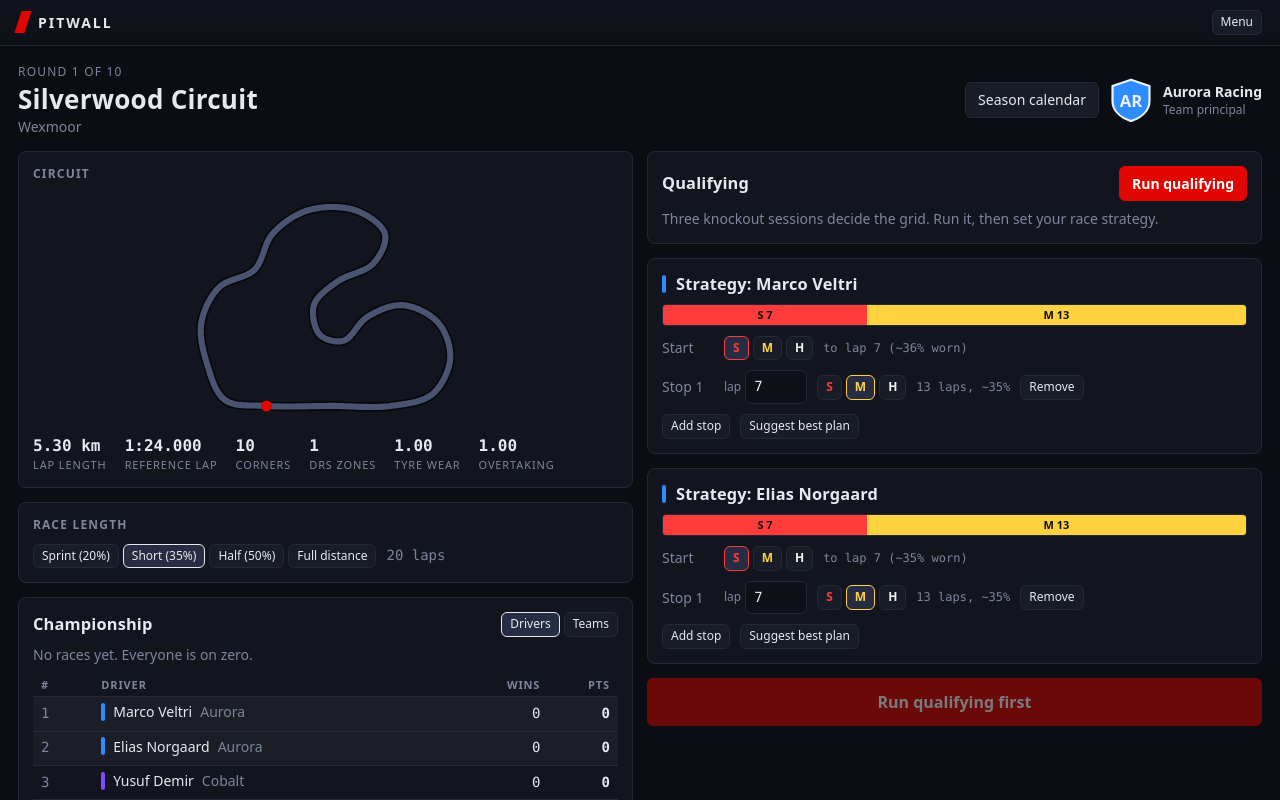
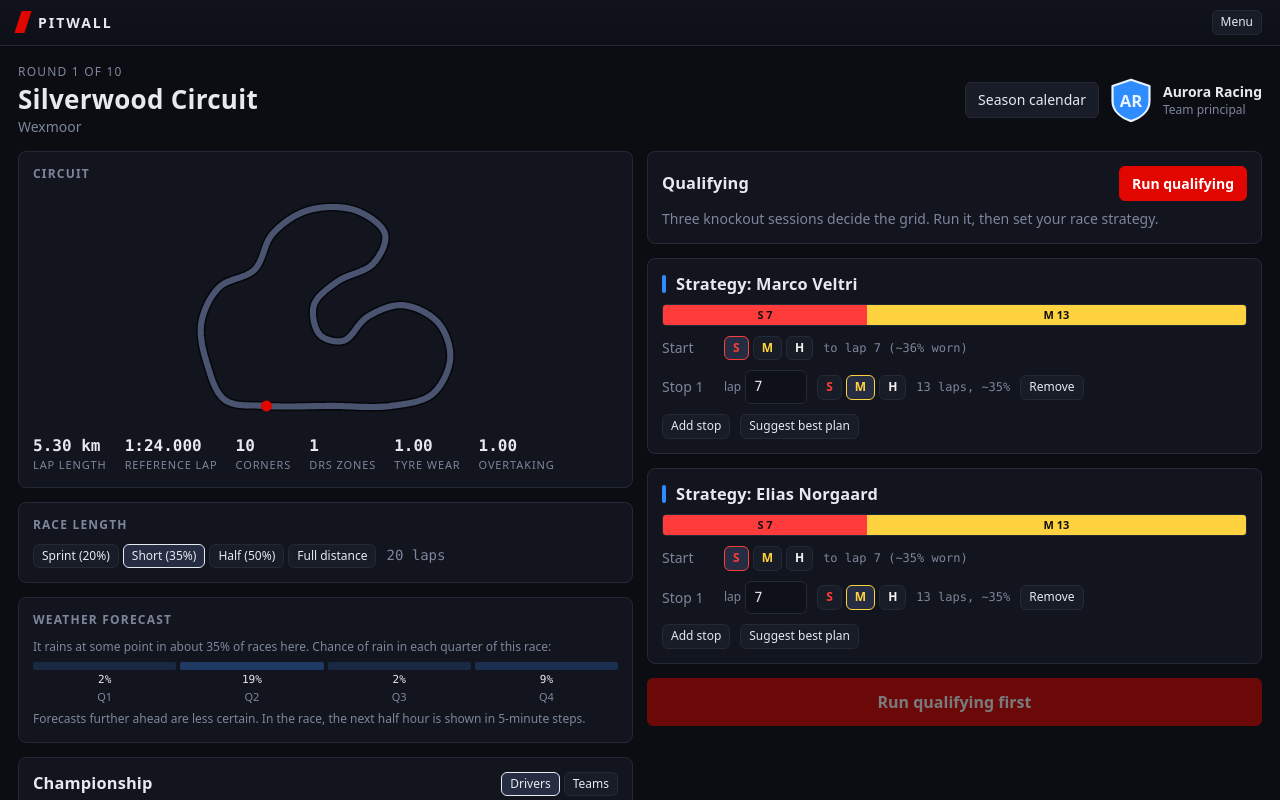
Before and after one commit to Jatzo/Pitwall, a React (Vite) app: page / in a window 1280 px wide. Both pictures are taken after a click on the button "Start new season". Shown: the top 800 px of the page. Built offline with nearby package versions, Linux system fonts and the light colour scheme.

Commit message:
The pit wall shows the weather, and the race pauses when rain starts or the tyre call changes.
A conditions panel gives the line wetness, what each tyre class costs now and a 30-minute forecast.
The weekend hub forecasts each quarter of the race and offers wet tyres on a wet grid.
172 tests.

```diff
--- a/src/App.tsx
+++ b/src/App.tsx
@@ -130,6 +130,7 @@ export function App() {
       seed: setup.seed,
       playerTeamId: career.playerTeamId,
       strategies: setup.plans,
+      weather: setup.weather,
     };
     setScreen({ name: 'race', config, key: Date.now() });
   };
--- a/src/styles.css
+++ b/src/styles.css
@@ -194,3 +194,9 @@ table.tbl { width: 100%; border-collapse: collapse; }
   .calendar { grid-template-columns: 1fr; }
   .calendar-round { grid-template-columns: 1fr; }
 }
+
+/* ----- conditions ----- */
+.forecast { display: grid; grid-template-columns: repeat(6, 1fr); gap: 4px; }
+.forecast > div { display: flex; flex-direction: column; align-items: center; gap: 2px; font-size: 11px; }
+.forecast i { width: 100%; height: 8px; border-radius: 2px; background: #3b8bff; display: block; }
+.status-pill.rain { background: #12305c; color: #9cc4ff; }
--- a/src/ui/CarPanel.tsx
+++ b/src/ui/CarPanel.tsx
@@ -5,6 +5,7 @@ import { TUNING } from '../engine/tuning.ts';
 import { CLIFF_START, COMPOUNDS, PIT_COMPOUNDS } from '../engine/tyres.ts';
 import type { EngineMode, PaceMode, RaceCommand, StrategyPlan } from '../engine/types.ts';
 import { TeamLogo } from './TeamLogo.tsx';
+import { Conditions } from './Conditions.tsx';
 import { PlanEditor } from './PlanEditor.tsx';
 
 interface Props {
@@ -125,6 +126,8 @@ export function CarPanel({ sim, car, dispatch }: Props) {
         </div>}
       </div>
 
+      <Conditions sim={sim} />
+
       {mine && !out && (
         <>
           <div className="panel">
--- /dev/null
+++ b/src/ui/Conditions.tsx
@@ -0,0 +1,63 @@
+import type { RaceSim } from '../engine/race.ts';
+import { classPenalties } from '../engine/tyres.ts';
+import type { TyreClass } from '../engine/tyres.ts';
+import { RAIN_THRESHOLD, forecast } from '../engine/weather.ts';
+
+export const CLASS_NAMES: Record<TyreClass, string> = { slick: 'Slicks', inter: 'Intermediates', wet: 'Full wets' };
+
+/** A plain word for the weather now. */
+export function weatherWord(rain: number, wetness: number): string {
+  if (rain <= RAIN_THRESHOLD) return wetness > 0.02 ? 'Drying' : 'Dry';
+  if (rain < 0.35) return 'Light rain';
+  if (rain < 0.7) return 'Rain';
+  return 'Heavy rain';
+}
+
+/** "Slicks +2.1 s, intermediates +0.4 s, full wets +1.3 s a lap" for the racing line now. */
+export function classCostLine(wetness: number): string {
+  const cost = classPenalties(wetness);
+  return (['slick', 'inter', 'wet'] as const).map((c) => `${CLASS_NAMES[c]} +${cost[c].toFixed(1)} s`).join(', ') + ' a lap';
+}
+
+interface Props {
+  sim: RaceSim;
+}
+
+/** The weather now, what it costs each kind of tyre, and the next half hour's forecast. */
+export function Conditions({ sim }: Props) {
+  const rainChance = sim.track.def.rainChance ?? 0;
+  const windows = forecast(sim.weather, sim.cfg.seed, rainChance, sim.time);
+  const cost = classPenalties(sim.wetness);
+  const best = (['slick', 'inter', 'wet'] as const).reduce((a, b) => (cost[b] < cost[a] ? b : a));
+  return (
+    <div className="panel">
+      <h3>Conditions</h3>
+      <div className="row" style={{ marginBottom: 6 }}>
+        <b>{weatherWord(sim.rain, sim.wetness)}</b>
+        <span style={{ flex: 1 }} />
+        <span className="muted">Racing line</span>
+        <span className="num">{Math.round(sim.wetness * 100)}% wet</span>
+      </div>
+      <div className="meter" role="meter" aria-label="Racing line wetness" aria-valuenow={Math.round(sim.wetness * 100)} aria-valuemin={0} aria-valuemax={100}>
+        <i style={{ width: `${sim.wetness * 100}%`, background: '#3b8bff' }} />
+        <b style={{ left: '14%' }} />
+        <b style={{ left: '56%' }} />
+      </div>
+      <div className="muted" style={{ fontSize: 12, margin: '6px 0 10px' }}>
+        {sim.wetness > 0
+          ? `${CLASS_NAMES[best]} suit the line now. ${classCostLine(sim.wetness)}.`
+          : 'Dry line. Intermediates would lose about 2.5 s a lap here.'}
+      </div>
+      <div className="muted" style={{ fontSize: 12, marginBottom: 4 }}>Chance of rain, next 30 minutes</div>
+      <div className="forecast" role="list" aria-label="Rain forecast for the next 30 minutes">
+        {windows.map((w, i) => (
+          <div key={w.fromS} role="listitem" aria-label={`${i === 0 ? 'Now' : `In ${i * 5} minutes`}: ${Math.round(w.chance * 100)}% chance of rain`}>
+            <i style={{ opacity: 0.15 + 0.85 * w.chance }} />
+            <span className="num">{Math.round(w.chance * 100)}%</span>
+            <span className="muted">{i === 0 ? 'now' : `+${i * 5}m`}</span>
+          </div>
+        ))}
+      </div>
+    </div>
+  );
+}
--- a/src/ui/RaceScreen.tsx
+++ b/src/ui/RaceScreen.tsx
@@ -4,6 +4,7 @@ import type { RaceConfig } from '../engine/race.ts';
 import type { RaceCommand } from '../engine/types.ts';
 import { CarPanel } from './CarPanel.tsx';
 import { DecisionPrompt } from './DecisionPrompt.tsx';
+import { weatherWord } from './Conditions.tsx';
 import { EventFeed } from './EventFeed.tsx';
 import { nextMoment, watchMoments } from './moments.ts';
 import type { Moment } from './moments.ts';
@@ -169,6 +170,11 @@ export function RaceScreen({ config, onFinish }: Props) {
         <span className="muted">{sim.track.def.location}</span>
         {pill}
         <span className="num">Lap {done ? sim.totalLaps : lap} / {sim.totalLaps}</span>
+        {(sim.rain > 0 || sim.wetness > 0) && (
+          <span className="status-pill rain">
+            {weatherWord(sim.rain, sim.wetness).toUpperCase()} · {Math.round(sim.wetness * 100)}% WET
+          </span>
+        )}
         <span style={{ flex: 1 }} />
         {sim.phase === 'grid' ? (
           <button className="btn primary" onClick={lightsOut}>Lights out</button>
--- a/src/ui/TrackMap.tsx
+++ b/src/ui/TrackMap.tsx
@@ -175,6 +175,9 @@ export function TrackMap({ sim, selectedId, onSelect, alpha, showAllLabels }: Pr
   return (
     <svg viewBox={vb} preserveAspectRatio="xMidYMid meet" role="img" aria-label={`Live map of ${t.def.name}`}>
       <TrackLayer sim={sim} />
+      {sim.rain > 0 && (
+        <rect x={t.bounds.minX - pad} y={t.bounds.minY - pad} width={t.bounds.maxX - t.bounds.minX + pad * 2} height={t.bounds.maxY - t.bounds.minY + pad * 2} fill="#3b8bff" opacity={0.05 + 0.12 * sim.rain} pointerEvents="none" />
+      )}
       {draw.map((car) => {
         const dist = interp(car.prevDist, car.dist, sim.phase === 'racing' ? alpha : 1);
         const lat = interp(car.prevLat, car.lat, sim.phase === 'racing' ? alpha : 1);
--- a/src/ui/WeekendHub.tsx
+++ b/src/ui/WeekendHub.tsx
@@ -6,6 +6,9 @@ import { runQualifying } from '../engine/qualifying.ts';
 import type { QualifyingResult } from '../engine/qualifying.ts';
 import { RaceSim } from '../engine/race.ts';
 import { Track } from '../engine/track.ts';
+import { PIT_COMPOUNDS, bestClass } from '../engine/tyres.ts';
+import { RAIN_THRESHOLD, forecast, generateWeather, rainAt } from '../engine/weather.ts';
+import type { WeatherTimeline } from '../engine/weather.ts';
 import type { StrategyPlan, TeamDef } from '../engine/types.ts';
 import { currentRound, raceSeed } from '../state/season.ts';
 import type { Career } from '../state/season.ts';
@@ -20,6 +23,7 @@ export interface RaceSetup {
   grid: string[];
   plans: Record<string, StrategyPlan>;
   seed: number;
+  weather: WeatherTimeline;
 }
 
 interface Props {
@@ -48,7 +52,18 @@ export function WeekendHub({ career, teams, onStart, onCalendar }: Props) {
   const [quali, setQuali] = useState<QualifyingResult | null>(null);
   const [plans, setPlans] = useState<Record<string, StrategyPlan>>({});
 
-  const suggest = (i: 0 | 1): StrategyPlan => RaceSim.suggestPlan(trackDef, playerTeam, playerTeam.drivers[i], laps, null);
+  const seed = raceSeed(career, round);
+  const rainChance = trackDef.rainChance ?? 0;
+  // The weather is decided with the round, so the forecast here and the race share it.
+  const durationS = laps * geom.refLap * 1.08;
+  const weather = useMemo(() => generateWeather(seed, rainChance, durationS), [seed, rainChance, durationS]);
+  const wetStart = rainAt(weather, 0) > RAIN_THRESHOLD;
+  const outlook = forecast(weather, seed, rainChance, 0, 4, durationS / 4);
+
+  const suggest = (i: 0 | 1): StrategyPlan => {
+    if (wetStart) return { startCompound: bestClass(Math.min(1, rainAt(weather, 0) * 1.2)) === 'wet' ? 'W' : 'I', stops: [] };
+    return RaceSim.suggestPlan(trackDef, playerTeam, playerTeam.drivers[i], laps, null);
+  };
 
   // Reset the weekend whenever the round, race length or edited teams change.
   useEffect(() => {
@@ -56,7 +71,7 @@ export function WeekendHub({ career, teams, onStart, onCalendar }: Props) {
   }, [round, teams]);
   useEffect(() => {
     setPlans({ [`${playerTeam.id}:0`]: suggest(0), [`${playerTeam.id}:1`]: suggest(1) });
-  }, [round, laps, playerTeam.id]);
+  }, [round, laps, playerTeam.id, wetStart]);
 
   const byId = new Map<string, { team: TeamDef; name: string }>();
   for (const team of teams) team.drivers.forEach((d, i) => byId.set(`${team.id}:${i}`, { team, name: d.name }));
@@ -65,7 +80,7 @@ export function WeekendHub({ career, teams, onStart, onCalendar }: Props) {
 
   const start = () => {
     if (!quali) return;
-    onStart({ trackId: trackDef.id, laps, grid: quali.grid, plans, seed: raceSeed(career, round) });
+    onStart({ trackId: trackDef.id, laps, grid: quali.grid, plans, seed, weather });
   };
 
   return (
@@ -114,6 +129,27 @@ export function WeekendHub({ career, teams, onStart, onCalendar }: Props) {
               <span className="muted num">{laps} laps</span>
             </div>
             {quali && <div className="muted" style={{ fontSize: 12, marginTop: 6 }}>Locked once qualifying has run.</div>}
+          </div>
+
+          <div className="panel">
+            <h3>Weather forecast</h3>
+            <div className="muted" style={{ fontSize: 12, marginBottom: 6 }}>
+              It rains at some point in about {Math.round(rainChance * 100)}% of races here. Chance of rain in each quarter of this race:
+            </div>
+            <div className="forecast" style={{ gridTemplateColumns: 'repeat(4, 1fr)' }} role="list" aria-label="Rain forecast by quarter of the race">
+              {outlook.map((w, i) => (
+                <div key={w.fromS} role="listitem" aria-label={`Quarter ${i + 1}: ${Math.round(w.chance * 100)}% chance of rain`}>
+                  <i style={{ opacity: 0.15 + 0.85 * w.chance }} />
+                  <span className="num">{Math.round(w.chance * 100)}%</span>
+                  <span className="muted">Q{i + 1}</span>
+                </div>
+              ))}
+            </div>
+            <div className="muted" style={{ fontSize: 12, marginTop: 6 }}>
+              {wetStart
+                ? 'It is raining at the start: intermediates or full wets can be chosen as the start tyre.'
+                : 'Forecasts further ahead are less certain. In the race, the next half hour is shown in 5-minute steps.'}
+            </div>
           </div>
 
           <Standings results={career.results} teams={teams} playerTeamId={career.playerTeamId} />
@@ -176,6 +212,7 @@ export function WeekendHub({ career, teams, onStart, onCalendar }: Props) {
                   rates={wearRatesFor(trackDef, playerTeam, driver)}
                   onChange={(p) => setPlans((prev) => ({ ...prev, [id]: p }))}
                   onSuggest={() => setPlans((prev) => ({ ...prev, [id]: suggest(i) }))}
+                  startOptions={wetStart ? PIT_COMPOUNDS : undefined}
                 />
               </div>
             );
--- a/src/ui/moments.ts
+++ b/src/ui/moments.ts
@@ -1,19 +1,26 @@
 /**
  * Key moments that pause the race so the player can make a call: a safety
- * car, or damage to one of their cars. Kept free of React so the rules can be
+ * car, damage to one of their cars, rain starting, or the conditions turning
+ * in favour of another class of tyre. Kept free of React so the rules can be
  * tested in Node.
  */
 
 import type { CarState, RaceSim } from '../engine/race.ts';
+import { bestClass, tyreClass } from '../engine/tyres.ts';
+import type { TyreClass } from '../engine/tyres.ts';
+import { RAIN_THRESHOLD } from '../engine/weather.ts';
 
 export interface MomentWatch {
   scCount: number;
   damage: Map<string, number>;
+  raining: boolean;
+  /** The tyre class last suggested to each player car. */
+  advice: Map<string, TyreClass>;
 }
 
 export interface Moment {
-  kind: 'safetycar' | 'damage';
-  /** The damaged car, for damage moments. */
+  kind: 'safetycar' | 'damage' | 'rain' | 'conditions';
+  /** The car concerned, for damage and conditions moments. */
   carId?: string;
 }
 
@@ -29,13 +36,24 @@ export function promptCars(sim: RaceSim, moment: Moment): CarState[] {
       car.status === 'running' &&
       // A stop needs the pit entry of a lap that is not the last.
       sim.totalLaps - car.lap > 1 &&
-      (moment.kind === 'damage' ? car.id === moment.carId : car.tyre.ageLaps >= MIN_TYRE_AGE_FOR_SC_STOP),
+      (moment.kind === 'rain' ||
+        (moment.kind === 'safetycar' ? car.tyre.ageLaps >= MIN_TYRE_AGE_FOR_SC_STOP : car.id === moment.carId)),
   );
+}
+
+/** The class of tyre that suits the racing line now, given what the car has on. */
+function adviceFor(sim: RaceSim, car: CarState): TyreClass {
+  return bestClass(sim.wetness, tyreClass(car.tyre.compound));
 }
 
 /** Remember what has already been seen, so only new moments are reported. */
 export function watchMoments(sim: RaceSim): MomentWatch {
-  return { scCount: sim.scCount, damage: new Map(sim.cars.map((c) => [c.id, c.damage])) };
+  return {
+    scCount: sim.scCount,
+    damage: new Map(sim.cars.map((c) => [c.id, c.damage])),
+    raining: sim.rain > RAIN_THRESHOLD,
+    advice: new Map(sim.cars.filter((c) => c.isPlayer).map((c) => [c.id, adviceFor(sim, c)])),
+  };
 }
 
 /**
@@ -51,5 +69,18 @@ export function nextMoment(sim: RaceSim, watch: MomentWatch): Moment | null {
     if (car.isPlayer && car.damage > before + 1e-9 && moment === null) moment = { kind: 'damage', carId: car.id };
     watch.damage.set(car.id, car.damage);
   }
-  return moment !== null && promptCars(sim, moment).length > 0 ? moment : null;
+  const raining = sim.rain > RAIN_THRESHOLD;
+  if (raining && !watch.raining && moment === null) moment = { kind: 'rain' };
+  watch.raining = raining;
+  if (moment !== null) return promptCars(sim, moment).length > 0 ? moment : null;
+
+  // One car at a time, so each player car gets its own call.
+  for (const car of sim.cars.filter((c) => c.isPlayer)) {
+    const advice = adviceFor(sim, car);
+    if (advice === watch.advice.get(car.id)) continue;
+    watch.advice.set(car.id, advice);
+    const conditions: Moment = { kind: 'conditions', carId: car.id };
+    if (advice !== tyreClass(car.tyre.compound) && promptCars(sim, conditions).length > 0) return conditions;
+  }
+  return null;
 }
```
Also changed, not shown: src/ui/DecisionPrompt.tsx (+20 -6 lines), src/ui/PlanEditor.tsx (+14 -4 lines), 1 other file (tests, documents, lock files or other folders).
